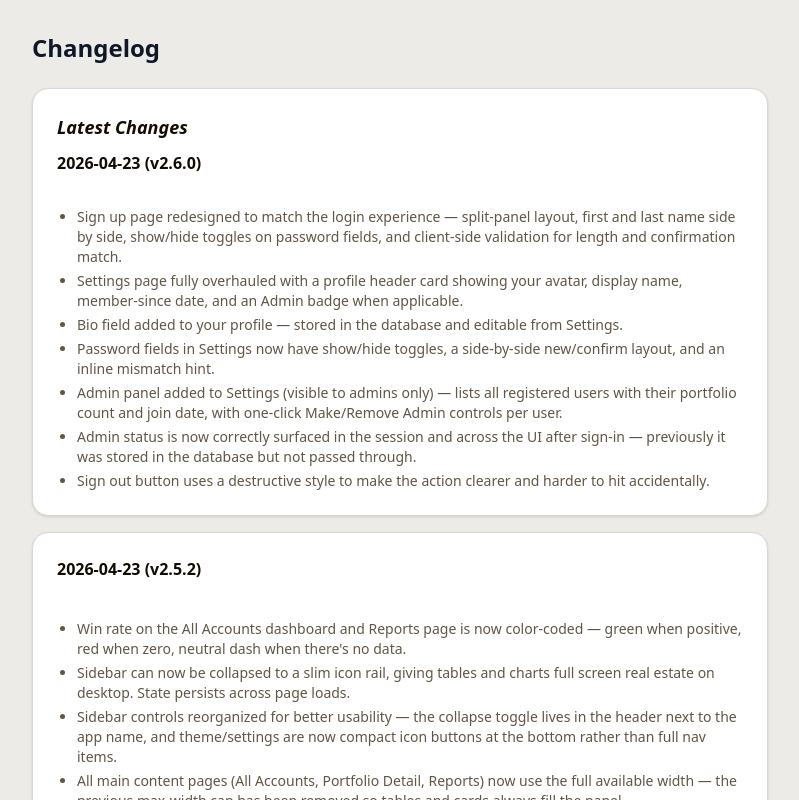
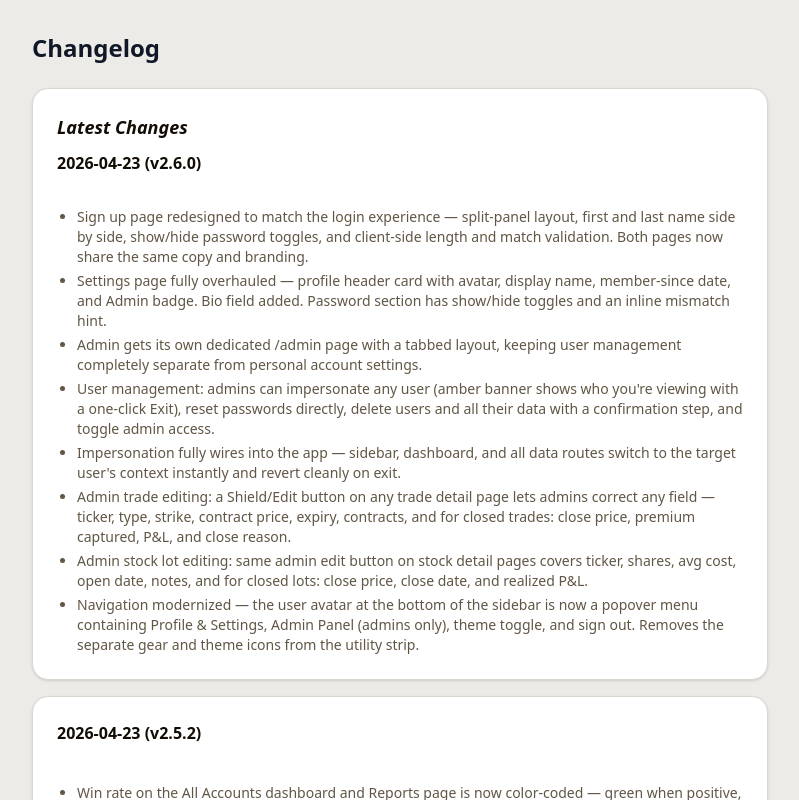
Before and after one commit to boostmx/wheel-strat-tracker, a Next.js app: page /changelog in a window 1280 px wide. Shown: the top 800 px of the page, without its empty margins (240-1039 px from the left). Built offline with nearby package versions, Linux system fonts and the light colour scheme; no server answers.

Commit message:
changelog upd

```diff
--- a/src/data/changelog.ts
+++ b/src/data/changelog.ts
@@ -9,13 +9,14 @@ export const changelog: ChangelogEntry[] = [
     date: "2026-04-23",
     version: "v2.6.0",
     highlights: [
-      "Sign up page redesigned to match the login experience — split-panel layout, first and last name side by side, show/hide toggles on password fields, and client-side validation for length and confirmation match.",
-      "Settings page fully overhauled with a profile header card showing your avatar, display name, member-since date, and an Admin badge when applicable.",
-      "Bio field added to your profile — stored in the database and editable from Settings.",
-      "Password fields in Settings now have show/hide toggles, a side-by-side new/confirm layout, and an inline mismatch hint.",
-      "Admin panel added to Settings (visible to admins only) — lists all registered users with their portfolio count and join date, with one-click Make/Remove Admin controls per user.",
-      "Admin status is now correctly surfaced in the session and across the UI after sign-in — previously it was stored in the database but not passed through.",
-      "Sign out button uses a destructive style to make the action clearer and harder to hit accidentally.",
+      "Sign up page redesigned to match the login experience — split-panel layout, first and last name side by side, show/hide password toggles, and client-side length and match validation. Both pages now share the same copy and branding.",
+      "Settings page fully overhauled — profile header card with avatar, display name, member-since date, and Admin badge. Bio field added. Password section has show/hide toggles and an inline mismatch hint.",
+      "Admin gets its own dedicated /admin page with a tabbed layout, keeping user management completely separate from personal account settings.",
+      "User management: admins can impersonate any user (amber banner shows who you're viewing with a one-click Exit), reset passwords directly, delete users and all their data with a confirmation step, and toggle admin access.",
+      "Impersonation fully wires into the app — sidebar, dashboard, and all data routes switch to the target user's context instantly and revert cleanly on exit.",
+      "Admin trade editing: a Shield/Edit button on any trade detail page lets admins correct any field — ticker, type, strike, contract price, expiry, contracts, and for closed trades: close price, premium captured, P&L, and close reason.",
+      "Admin stock lot editing: same admin edit button on stock detail pages covers ticker, shares, avg cost, open date, notes, and for closed lots: close price, close date, and realized P&L.",
+      "Navigation modernized — the user avatar at the bottom of the sidebar is now a popover menu containing Profile & Settings, Admin Panel (admins only), theme toggle, and sign out. Removes the separate gear and theme icons from the utility strip.",
     ],
   },
   {
```
